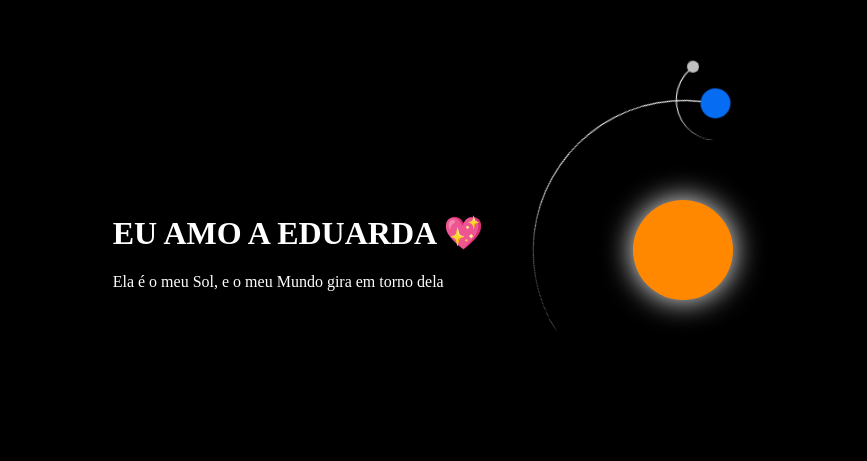
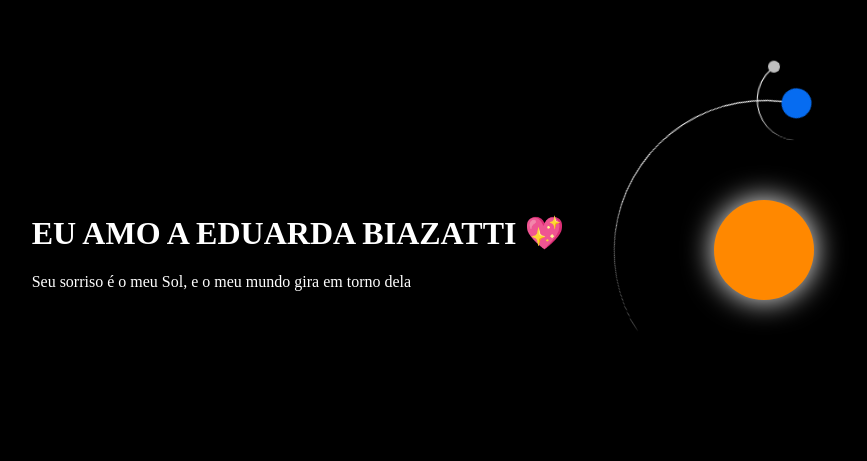
Before and after one commit to jeffersondon2123/galufer17.github.io, a plain HTML site: page index.html in a window 1280 px wide. Shown: the part 150-611 px from the top of the page, without its empty margins (142-1009 px from the left). Drawn offline with Linux system fonts and the light colour scheme.

Commit message:
Update index.html

```diff
--- a/index.html
+++ b/index.html
@@ -83,8 +83,8 @@
 </head>
 <body>
     <header>
-        <h1>EU  AMO  A EDUARDA  💖</h1>
-        <p>Ela é o meu Sol, e o meu Mundo gira em torno dela</p>
+        <h1>EU  AMO  A EDUARDA BIAZATTI  💖</h1>
+        <p>Seu sorriso é o meu Sol, e o meu mundo gira em torno dela</p>
     </header>
     <div class="container">
         <div class="sun"></div>
```
